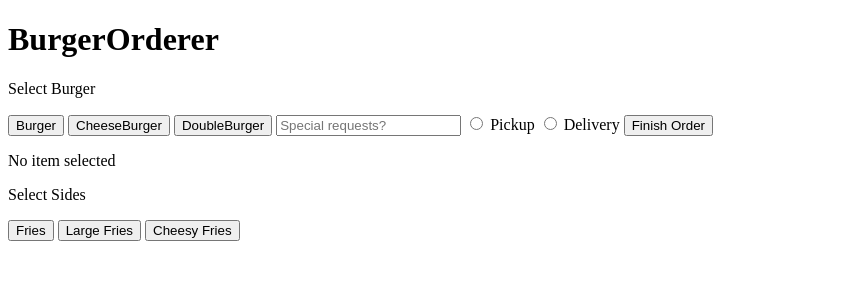
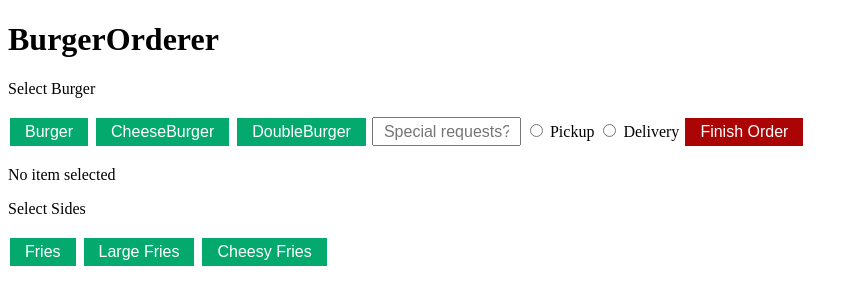
Before and after one commit to addefrr/PA1489-3, a Flask app: page /burgerorderer in a window 1280 px wide. Shown: the top 305 px of the page, without its empty margins (0-858 px from the left). Run offline with Flask 2, Linux system fonts and the light colour scheme.

Commit message:
CSS styling
Made some styling using css for the frontends, making it look a bit neater.

```diff
--- /dev/null
+++ b/System/static/styles.css
@@ -0,0 +1,43 @@
+.button {
+    background-color: #04AA6D;  /* Green background */
+    border: none;
+    color: white;
+    padding: 5px 15px;
+    text-align: center;
+    text-decoration: none;
+    display: inline-block;
+    font-size: 16px;
+    margin: 4px 2px;
+    cursor: pointer;  /* Pointer/hand icon on hover */
+}
+
+.button:active {
+    background-color: #3e8e41;
+    transform: translateY(4px);
+}
+
+.red_button {
+    background-color: #aa0404;  /* Red background */
+    border: none;
+    color: white;
+    padding: 5px 15px;
+    text-align: center;
+    text-decoration: none;
+    display: inline-block;
+    font-size: 16px;
+    margin: 4px 2px;
+    cursor: pointer;  /* Pointer/hand icon on hover */
+}
+
+.red_button:active {
+    background-color: #aa0404;
+    transform: translateY(4px);
+}
+
+
+#message {
+    width: 125px; /* Change this value to adjust the width */
+    height: 5px; /* Change this value to adjust the height */
+    padding: 10px; /* Optional: add padding inside the input field */
+    font-size: 16px; /* Adjust the font size */
+}
--- a/System/templates/burgerorderer.html
+++ b/System/templates/burgerorderer.html
@@ -6,6 +6,8 @@
     <meta name="viewport" content="width=device-width, initial-scale=1.0">
     <!-- Page title that appears in the browser tab -->
     <title>BurgerOrderer</title>
+    <!-- Correct placement of the link to the external CSS file -->
+    <link rel="stylesheet" href="{{ url_for('static', filename='styles.css') }}">
 </head>
 <body>
     <!-- Main heading of the Burger Order page -->
@@ -14,37 +16,32 @@
     <!-- Section for selecting a burger -->
     <p>Select Burger</p>
     <!-- Button for selecting a regular Burger -->
-    <button id="burgerButton" onclick="selectItem('Burger')">Burger</button>
+    <button id="burgerButton" class="button" onclick="selectItem('Burger')">Burger</button>
     <!-- Button for selecting a CheeseBurger -->
-    <button id="cheeseBurgerButton" onclick="selectItem('CheeseBurger')">CheeseBurger</button>
+    <button id="cheeseBurgerButton" class="button" onclick="selectItem('CheeseBurger')">CheeseBurger</button>
     <!-- Button for selecting a DoubleBurger -->
-    <button id="doubleBurgerButton" onclick="selectItem('DoubleBurger')">DoubleBurger</button>
+    <button id="doubleBurgerButton" class="button" onclick="selectItem('DoubleBurger')">DoubleBurger</button>
 
     <!-- Input field to enter special requests (comments) -->
     <input type="text" id="message" placeholder="Special requests?">
 
     <!-- Section for choosing between Pickup and Delivery using radio buttons -->
-    <!-- Radio button for Pickup option -->
     <input type="radio" id="pickup" name="orderType" value="Pickup">
     <label for="pickup">Pickup</label>
-    <!-- Radio button for Delivery option -->
     <input type="radio" id="delivery" name="orderType" value="Delivery">
     <label for="delivery">Delivery</label>
 
     <!-- Button to finalize the order and send the data (burger + side + comment) -->
-    <button onclick="finishOrder()">Finish Order</button>
+    <button class="red_button" onclick="finishOrder()">Finish Order</button>
 
     <!-- Paragraph element to display the selected burger and side -->
     <p id="selectedItem">No item selected</p>
 
     <!-- Section for selecting sides -->
     <p>Select Sides</p>
-    <!-- Button to select Fries as a side -->
-    <button id="friesButton" onclick="selectSide('Fries')">Fries</button>
-    <!-- Button to select Large Fries as a side -->
-    <button id="largeFriesButton" onclick="selectSide('Large Fries')">Large Fries</button>
-    <!-- Button to select Cheesy Fries as a side -->
-    <button id="cheesyFriesButton" onclick="selectSide('Cheesy Fries')">Cheesy Fries</button>
+    <button id="friesButton" class="button" onclick="selectSide('Fries')">Fries</button>
+    <button id="largeFriesButton" class="button" onclick="selectSide('Large Fries')">Large Fries</button>
+    <button id="cheesyFriesButton" class="button" onclick="selectSide('Cheesy Fries')">Cheesy Fries</button>
 
     <script>
         let selectedItem = "";  // Variable to store the selected burger
--- a/System/templates/kitchenview.html
+++ b/System/templates/kitchenview.html
@@ -6,13 +6,15 @@
     <meta name="viewport" content="width=device-width, initial-scale=1.0">
     <!-- Page title that appears in the browser tab -->
     <title>KitchenView</title>
+    <link rel="stylesheet" href="{{ url_for('static', filename='styles.css') }}">
+
 </head>
 <body>
     <!-- Main heading of the Kitchen View -->
     <h1>KitchenView</h1>
 
     <!-- Button to trigger the getData() function to receive orders -->
-    <button onclick="getData()">Receive Orders</button>
+    <button class="button" onclick="getData()">Receive Orders</button>
 
     <!-- Placeholder text to display the received data or a default message if no orders exist -->
     <p id="receivedData">No orders yet</p>
```
